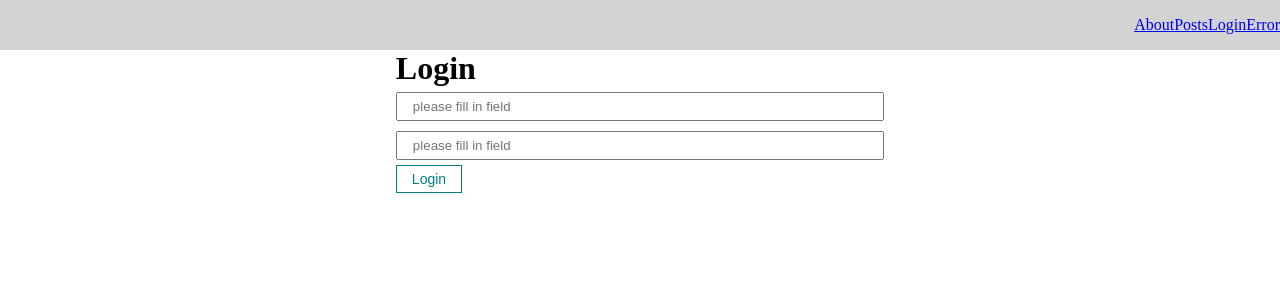
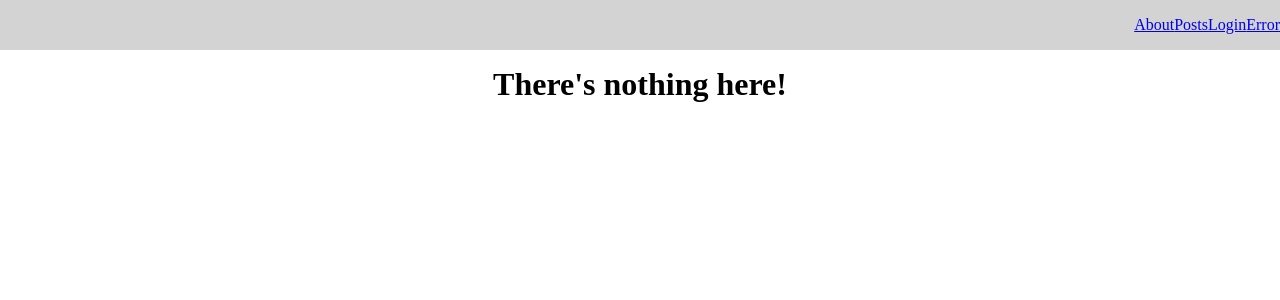
Before and after one commit to mneiter/react-post-app, a React (Create React App) app: page /login in a window 1280 px wide. Shown: the top 300 px of the page. Built offline with nearby package versions, Linux system fonts and the light colour scheme.

Commit message:
create const 'isUserAuthorized'

```diff
--- a/src/components/UI/approuter/MyAppRouter.jsx
+++ b/src/components/UI/approuter/MyAppRouter.jsx
@@ -5,15 +5,25 @@ import {
   Route,
 } from 'react-router-dom';
 import MyNav from '../nav/MyNav';
-import { routes } from '../../../router';
+import { privateRoutes, publicRoutes } from '../../../router';
 
 function MyAppRouter() {
+  const isUserAuthorized = true;
   return (
     <BrowserRouter>
       <MyNav />
       <Routes>
         {
-          routes.map((route) => (
+          isUserAuthorized
+            ? privateRoutes.map((route) => (
+              <Route
+                key={route.path}
+                path={route.path}
+                element={route.element}
+                exact={route.exact}
+              />
+            ))
+            : publicRoutes.map((route) => (
               <Route
                 key={route.path}
                 path={route.path}
--- a/src/router/index.jsx
+++ b/src/router/index.jsx
@@ -5,11 +5,17 @@ import Login from '../pages/Login';
 import PostDetails from '../pages/PostDetails';
 import Posts from '../pages/Posts';
 
-export const routes = [
-  { path: '/about', element: <About />, exact: false },
+export const privateRoutes = [
+  { path: '/', element: <Posts />, exact: true },
   { path: '/posts', element: <Posts />, exact: true },
   { path: '/posts/:id', element: <PostDetails />, exact: true },
-  { path: '/login', element: <Login />, exact: false },
+  { path: '/about', element: <About />, exact: false },
   { path: '/error', element: <Error />, exact: false },
   { path: '*', element: <div style={{ padding: '1rem' }}><h1>There&apos;s nothing here!</h1></div>, exact: false },
 ];
+
+export const publicRoutes = [
+  { path: '/', element: <Login />, exact: false },
+  { path: '/login', element: <Login />, exact: false },
+  { path: '*', element: <div style={{ padding: '1rem' }}><h1>There&apos;s nothing here!</h1></div>, exact: false },
+];
```
Lines whose indentation alone changed are shown as unchanged.
